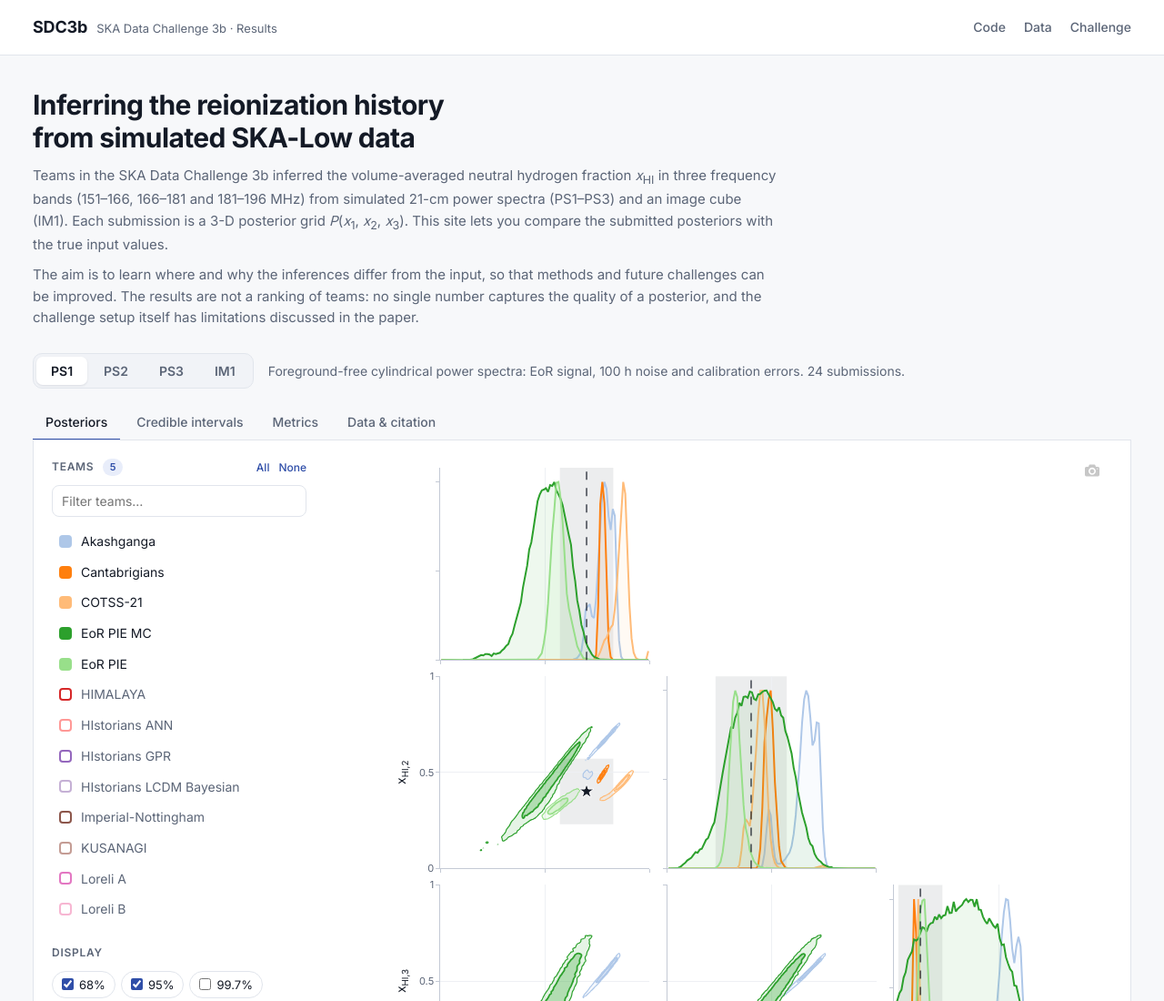
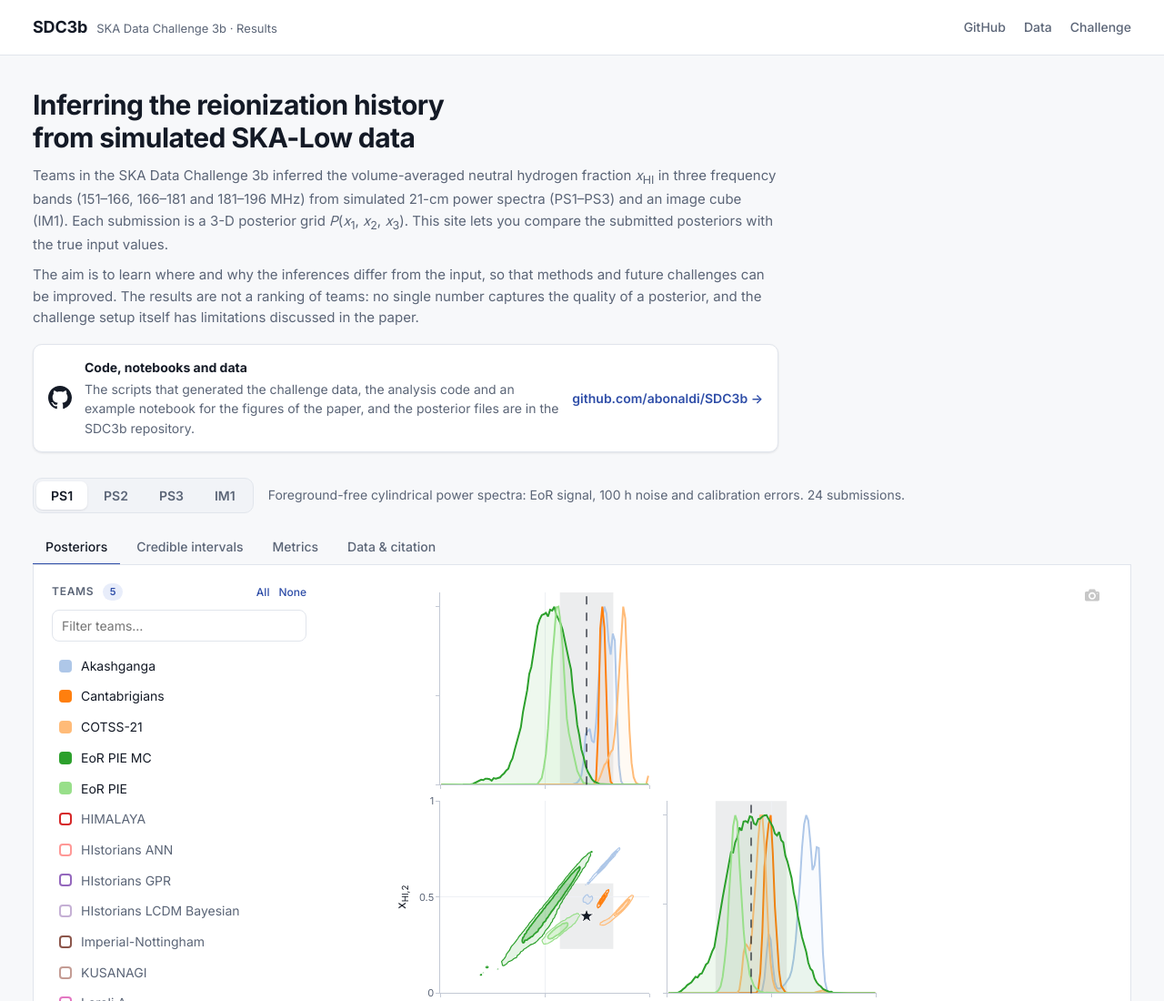
Before and after one commit to abonaldi/SDC3b, a plain HTML site: page website/index.html in a window 1280 px wide. Shown: the top 1100 px of the page at 91% size. Drawn offline with nearby package versions, Linux system fonts and the light colour scheme.

Commit message:
Link the GitHub repository prominently on the website
Add a repository card under the introduction and a 'Code and notebooks'
section in the Data tab, so readers arriving from the paper can find the
scripts, analysis code and example notebook.

Co-Authored-By: Claude Opus 5.5 <noreply@anthropic.com>

```diff
--- a/website/assets/style.css
+++ b/website/assets/style.css
@@ -101,6 +101,21 @@ code, pre { font-family: var(--mono); font-size: 13px; }
 }
 .intro p { color: var(--muted); margin: 0; }
 .intro p + p { margin-top: 10px; }
+
+.repo-card {
+  display: flex; align-items: center; gap: 14px; margin-top: 18px;
+  padding: 14px 16px; border: 1px solid var(--border); border-radius: var(--radius);
+  background: var(--surface); color: var(--fg); box-shadow: var(--shadow);
+}
+.repo-card:hover { text-decoration: none; border-color: var(--accent); }
+.repo-icon { width: 26px; height: 26px; flex-shrink: 0; color: var(--fg); }
+.repo-text { display: flex; flex-direction: column; gap: 2px; flex: 1; min-width: 0; font-size: 14px; }
+.repo-text span { color: var(--muted); }
+.repo-url { font-weight: 600; font-size: 14px; color: var(--accent); white-space: nowrap; }
+@media (max-width: 600px) {
+  .repo-card { flex-wrap: wrap; }
+  .repo-url { width: 100%; padding-left: 40px; }
+}
 .note { color: var(--muted); font-size: 14px; margin: 16px 0 0; max-width: 820px; }
 
 /* Dataset switch */
--- a/website/index.html
+++ b/website/index.html
@@ -21,7 +21,7 @@
       <span class="brand-sub">SKA Data Challenge 3b · Results</span>
     </a>
     <nav class="header-links">
-      <a href="https://github.com/abonaldi/SDC3b" target="_blank" rel="noopener">Code</a>
+      <a href="https://github.com/abonaldi/SDC3b" target="_blank" rel="noopener">GitHub</a>
       <a href="https://github.com/abonaldi/SDC3b/releases" target="_blank" rel="noopener">Data</a>
       <a href="https://sdc3.skao.int/" target="_blank" rel="noopener">Challenge</a>
     </nav>
@@ -43,6 +43,15 @@
       can be improved. The results are not a ranking of teams: no single number captures the quality of a posterior,
       and the challenge setup itself has limitations discussed in the paper.
     </p>
+    <a class="repo-card" href="https://github.com/abonaldi/SDC3b" target="_blank" rel="noopener">
+      <svg class="repo-icon" viewBox="0 0 16 16" aria-hidden="true"><path fill="currentColor" d="M8 0C3.58 0 0 3.58 0 8c0 3.54 2.29 6.53 5.47 7.59.4.07.55-.17.55-.38 0-.19-.01-.82-.01-1.49-2.01.37-2.53-.49-2.69-.94-.09-.23-.48-.94-.82-1.13-.28-.15-.68-.52-.01-.53.63-.01 1.08.58 1.23.82.72 1.21 1.87.87 2.33.66.07-.52.28-.87.51-1.07-1.78-.2-3.64-.89-3.64-3.95 0-.87.31-1.59.82-2.15-.08-.2-.36-1.02.08-2.12 0 0 .67-.21 2.2.82.64-.18 1.32-.27 2-.27.68 0 1.36.09 2 .27 1.53-1.04 2.2-.82 2.2-.82.44 1.1.16 1.92.08 2.12.51.56.82 1.27.82 2.15 0 3.07-1.87 3.75-3.65 3.95.29.25.54.73.54 1.48 0 1.07-.01 1.93-.01 2.2 0 .21.15.46.55.38A8.013 8.013 0 0016 8c0-4.42-3.58-8-8-8z"/></svg>
+      <span class="repo-text">
+        <strong>Code, notebooks and data</strong>
+        <span>The scripts that generated the challenge data, the analysis code and an example notebook for the figures
+        of the paper, and the posterior files are in the SDC3b repository.</span>
+      </span>
+      <span class="repo-url">github.com/abonaldi/SDC3b&nbsp;→</span>
+    </a>
   </section>
 
   <section class="toolbar" aria-label="Dataset">
@@ -131,6 +140,18 @@
 
   <!-- Data -->
   <section class="panel prose" id="panel-data" role="tabpanel" hidden>
+    <h2>Code and notebooks</h2>
+    <p>
+      Everything behind this site is in the
+      <a href="https://github.com/abonaldi/SDC3b" target="_blank" rel="noopener">SDC3b GitHub repository</a>:
+    </p>
+    <ul class="downloads">
+      <li><a href="https://github.com/abonaldi/SDC3b/tree/main/SDC3b_repro" target="_blank" rel="noopener"><code>SDC3b_repro/</code></a> · scripts that generated the 21-cm signal of the challenge datasets</li>
+      <li><a href="https://github.com/abonaldi/SDC3b/tree/main/analysis" target="_blank" rel="noopener"><code>analysis/</code></a> · Python tools to load the posteriors, make corner and credible-interval plots and compute the diagnostics</li>
+      <li><a href="https://github.com/abonaldi/SDC3b/blob/main/analysis/notebooks/sdc3b_posteriors_example.ipynb" target="_blank" rel="noopener"><code>sdc3b_posteriors_example.ipynb</code></a> · worked example for any dataset</li>
+      <li><a href="https://github.com/abonaldi/SDC3b/tree/main/website" target="_blank" rel="noopener"><code>website/</code></a> · source of this site</li>
+    </ul>
+
     <h2>Download the posteriors</h2>
     <p>
       The posterior grids are attached to the
```
